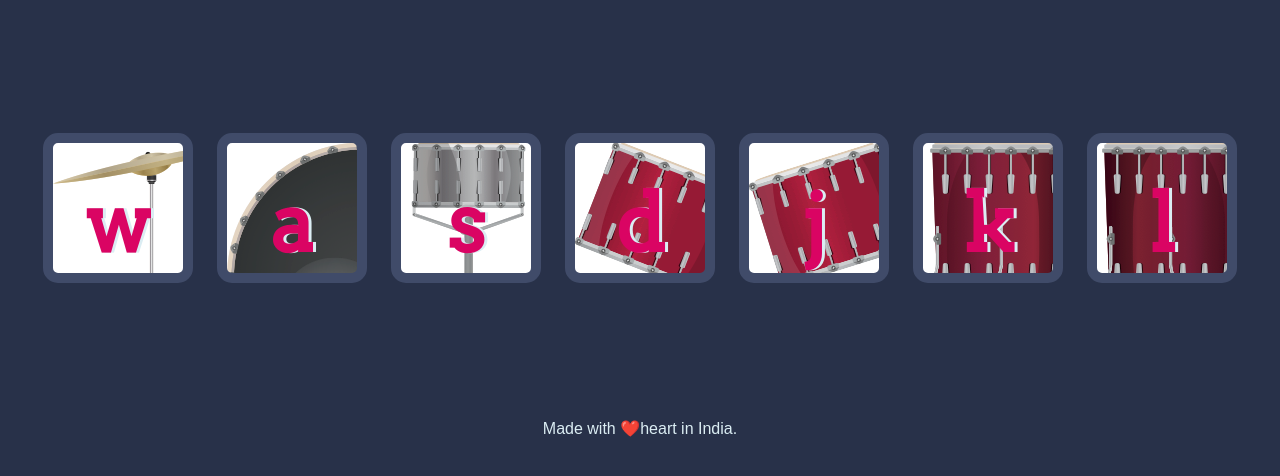
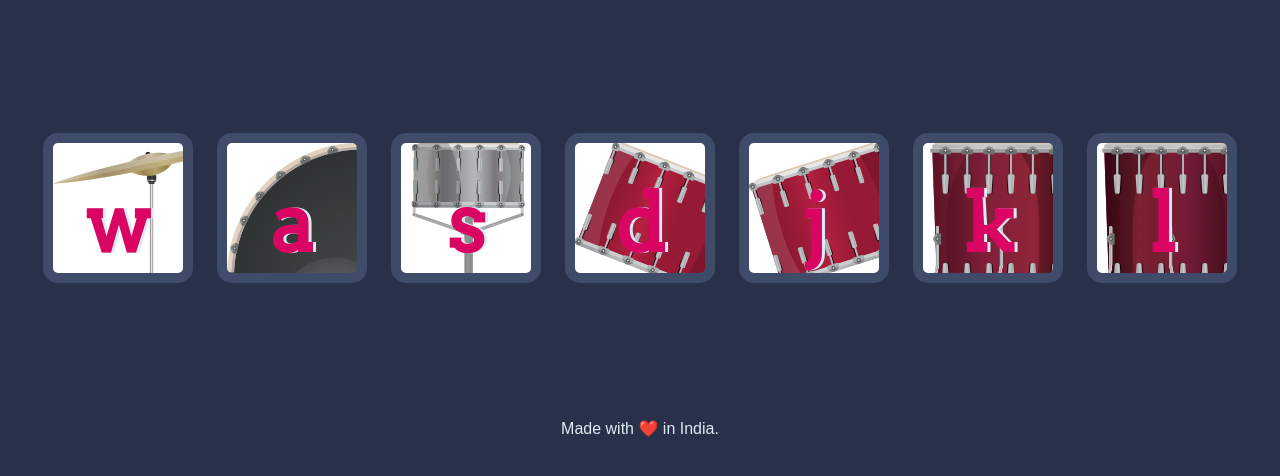
Before and after one commit to Shree-Gupta27/Drum-Kit, a plain HTML site: page index.html in a window 1280 px wide. Shown: the part 156-632 px from the top of the page. Drawn offline with Linux system fonts and the light colour scheme.

Commit message:
Removed unnecessary file and text

```diff
--- a/index.html
+++ b/index.html
@@ -23,7 +23,7 @@
 
 <script src="index.js"></script>
   <footer>
-    Made with ❤️heart in India.
+    Made with ❤️ in India.
   </footer>
 </body>
 
```
Also changed, not shown: hello.txt (deleted).
